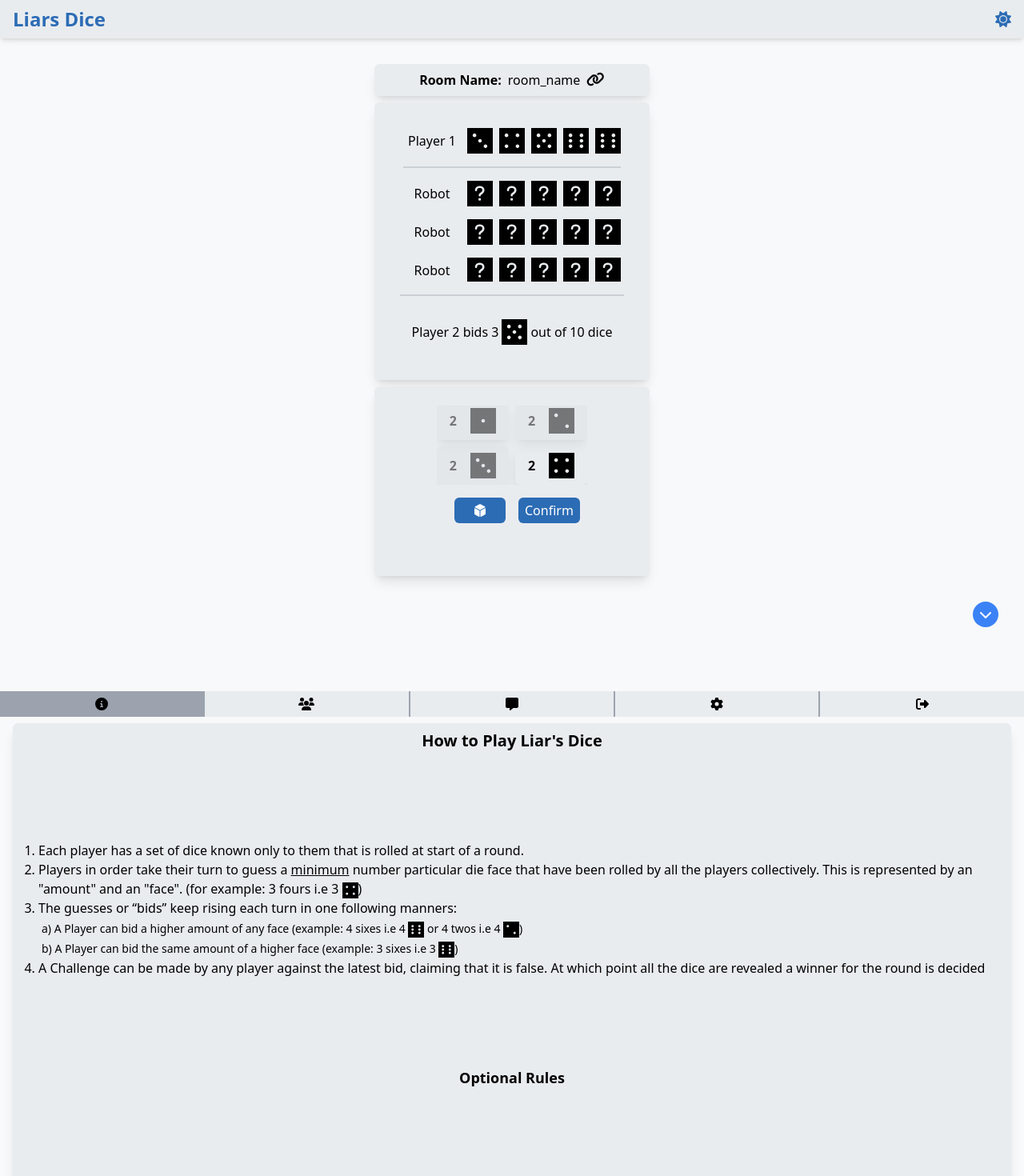
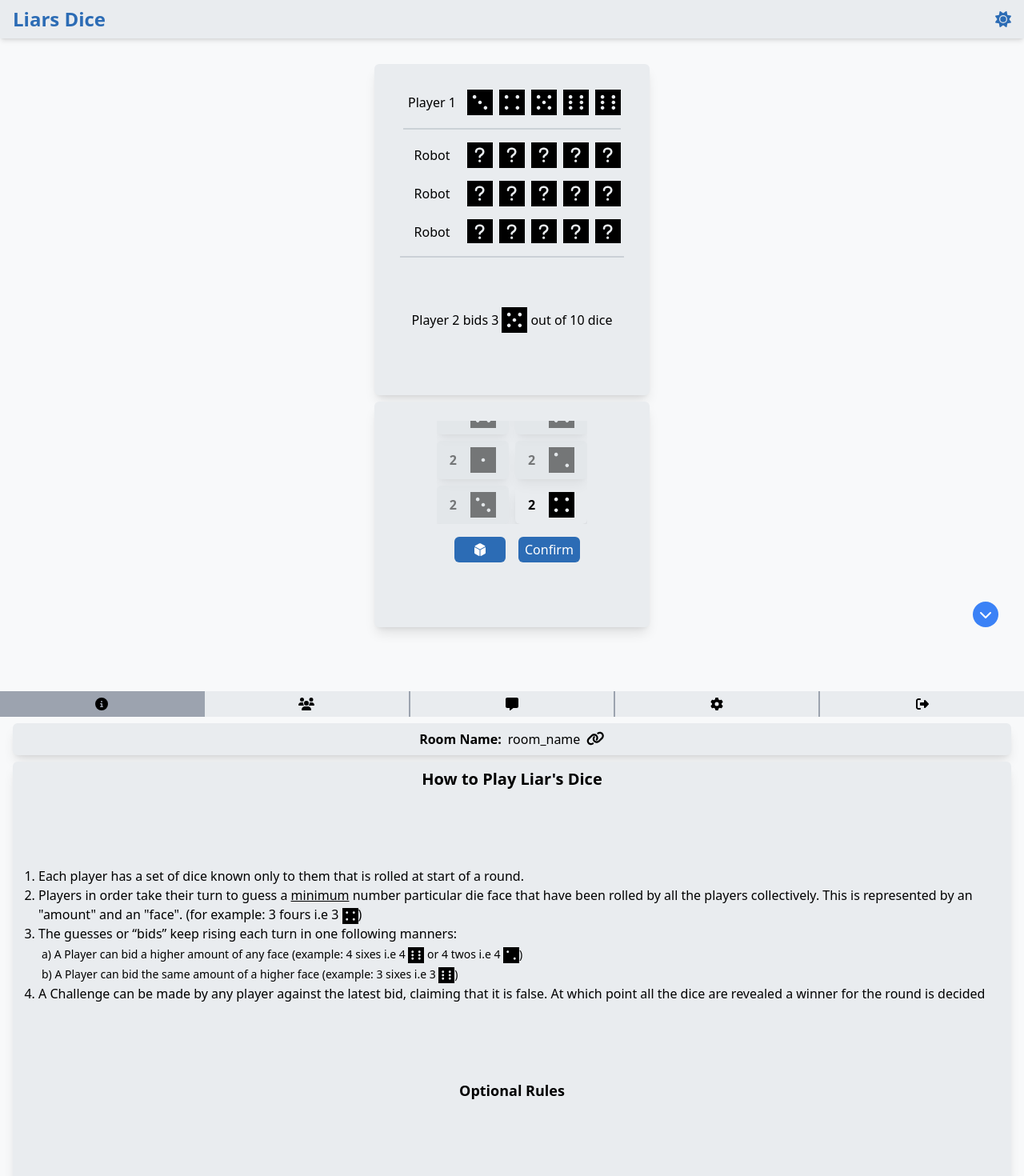
Before and after one commit to ajaytitus1386/dudo, a Next.js app: page /1 in a window 1280 px wide. Shown: the top 1470 px of the page at 80% size. Built offline with nearby package versions, Linux system fonts and the light colour scheme.

Commit message:
fix: move room name

```diff
--- a/src/components/room/RoomControls.tsx
+++ b/src/components/room/RoomControls.tsx
@@ -3,6 +3,7 @@ import Hug from "../Hug"
 import {
     faCircleInfo,
     faGear,
+    faLink,
     faMessage,
     faRightFromBracket,
     faUsers,
@@ -115,7 +116,21 @@ const RoomControls = () => {
                     </div>
                 ))}
             </div>
-            <div className="px-4 py-2 h-full">
+            <div className="flex flex-col gap-y-2 px-4 py-2 h-full">
+                <Hug className="flex flex-row items-center justify-center gap-x-2">
+                    <h2 className="text-text-light-500 dark:text-text-dark-500 font-bold">
+                        Room Name:
+                    </h2>
+                    <text className="text-text-light-500 dark:text-text-dark-500 select-all">
+                        room_name
+                    </text>
+                    <button>
+                        <FontAwesomeIcon
+                            icon={faLink}
+                            className="text-text-light-500 dark:text-text-dark-500 text-lg"
+                        />
+                    </button>
+                </Hug>
                 {/* Info */}
                 {selectedTab === 0 && (
                     <RoomControlHug className="h-full overflow-y-auto">
--- a/src/pages/[room_name].tsx
+++ b/src/pages/[room_name].tsx
@@ -2,11 +2,10 @@ import React, { useEffect, useState } from "react"
 import DiceTable from "../components/room/DiceTable"
 import DicePicker from "../components/dice/DicePicker"
 import { FontAwesomeIcon } from "@fortawesome/react-fontawesome"
-import { faChevronDown, faLink } from "@fortawesome/free-solid-svg-icons"
+import { faChevronDown } from "@fortawesome/free-solid-svg-icons"
 import RoomControls from "../components/room/RoomControls"
 import DiceList from "components/dice/DiceList"
 import DiceInputWrapper from "components/dice/DiceInputWrapper"
-import Hug from "components/Hug"
 
 const Room = () => {
     const [isHigh, setIsHigh] = useState(true)
@@ -64,22 +63,8 @@ const Room = () => {
             </button>
             <div
                 id="table"
-                className="flex flex-col py-20 px-4 gap-y-2 min-h-screen"
+                className="flex flex-col pt-20 pb-4 px-4 gap-y-2 h-screen min-h-screen"
             >
-                <Hug className="flex flex-row items-center justify-center gap-x-2">
-                    <h2 className="text-text-light-500 dark:text-text-dark-500 font-bold">
-                        Room Name:
-                    </h2>
-                    <text className="text-text-light-500 dark:text-text-dark-500 select-all">
-                        room_name
-                    </text>
-                    <button>
-                        <FontAwesomeIcon
-                            icon={faLink}
-                            className="text-text-light-500 dark:text-text-dark-500 text-lg"
-                        />
-                    </button>
-                </Hug>
                 <DiceTable />
                 <DiceInputWrapper
                     showList={showDiceList}
```
